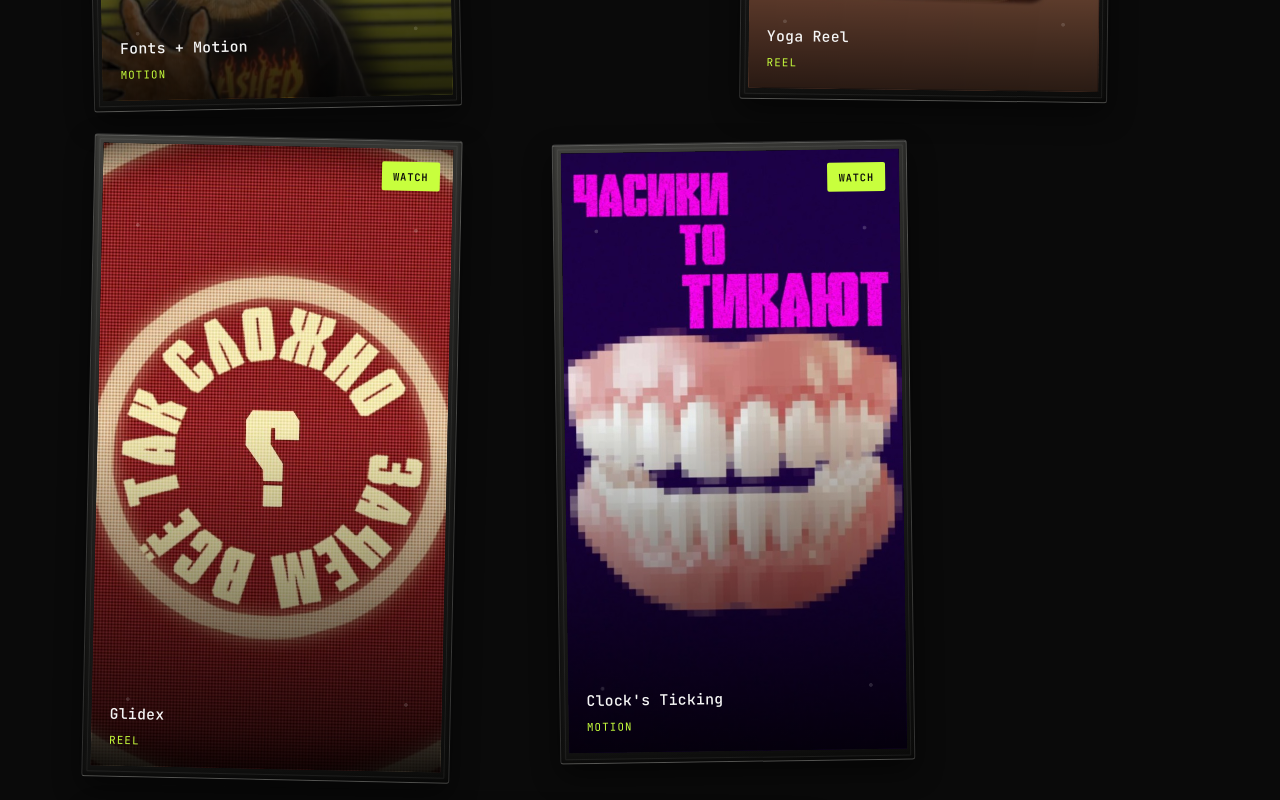
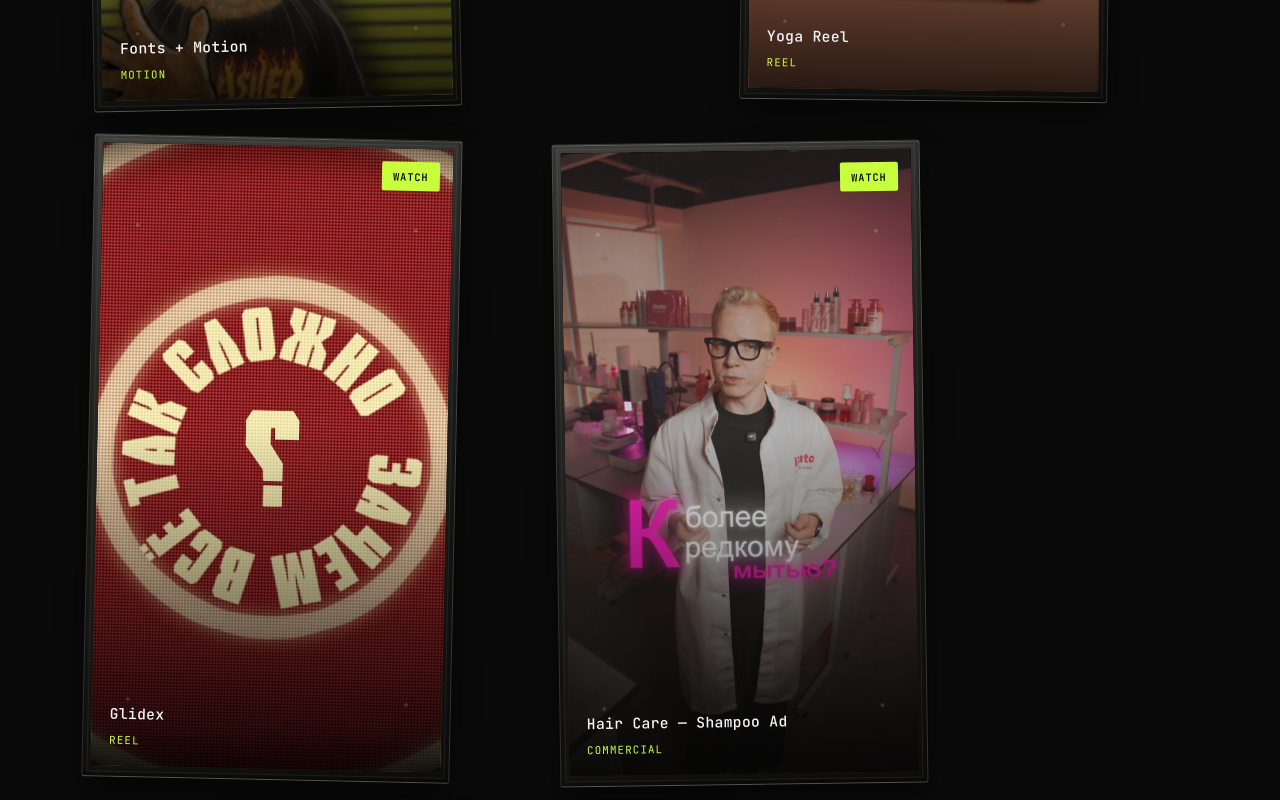
Before and after one commit to huanmrvz/huanmrvz.github.io, a React (Vite) app: page / in a window 1280 px wide. Shown: the part 1560-2360 px from the top of the page. Built offline with nearby package versions, Linux system fonts and the light colour scheme; a web font is replaced by a local one.

Commit message:
Update portfolio projects
* Remove Clock's Ticking from portfolio

* Add Hair Care shampoo ad to portfolio

* Support portfolio works without poster images

* Add Hair Care portfolio cover

```diff
--- a/src/components/Works.jsx
+++ b/src/components/Works.jsx
@@ -64,7 +64,7 @@ function WorkCard({ work, lang, watchLabel, onOpenWork, index }) {
       <div className="work-face">
         <div
           className="work-media"
-          style={{ backgroundImage: `url('${work.poster}')` }}
+          style={work.poster ? { backgroundImage: `url('${work.poster}')` } : undefined}
         >
           {hoverSrc ? (
             <video
--- a/src/data/works.js
+++ b/src/data/works.js
@@ -40,15 +40,15 @@ export const works = [
     span: 5,
   },
   {
-    id: "chasiki",
-    title: { ru: "Часики тикают", en: "Clock's Ticking" },
-    tag: { ru: "Motion", en: "Motion" },
-    poster: "/works/chasiki.png",
+    id: "hair-care",
+    title: { ru: "Hair Care", en: "Hair Care — Shampoo Ad" },
+    tag: { ru: "Реклама", en: "Commercial" },
+    poster: "/works/hair_care_prew.jpg",
     preview: null,
-    video: "/works/chasiki.mp4",
-    url: "https://www.tiktok.com/@huanmrvz/video/7663483963192708373",
+    video: "/works/hair_care.mp4",
+    url: null,
     vertical: true,
-    span: 4,
+    span: 5,
   },
   {
     id: "burger-cut",
```
